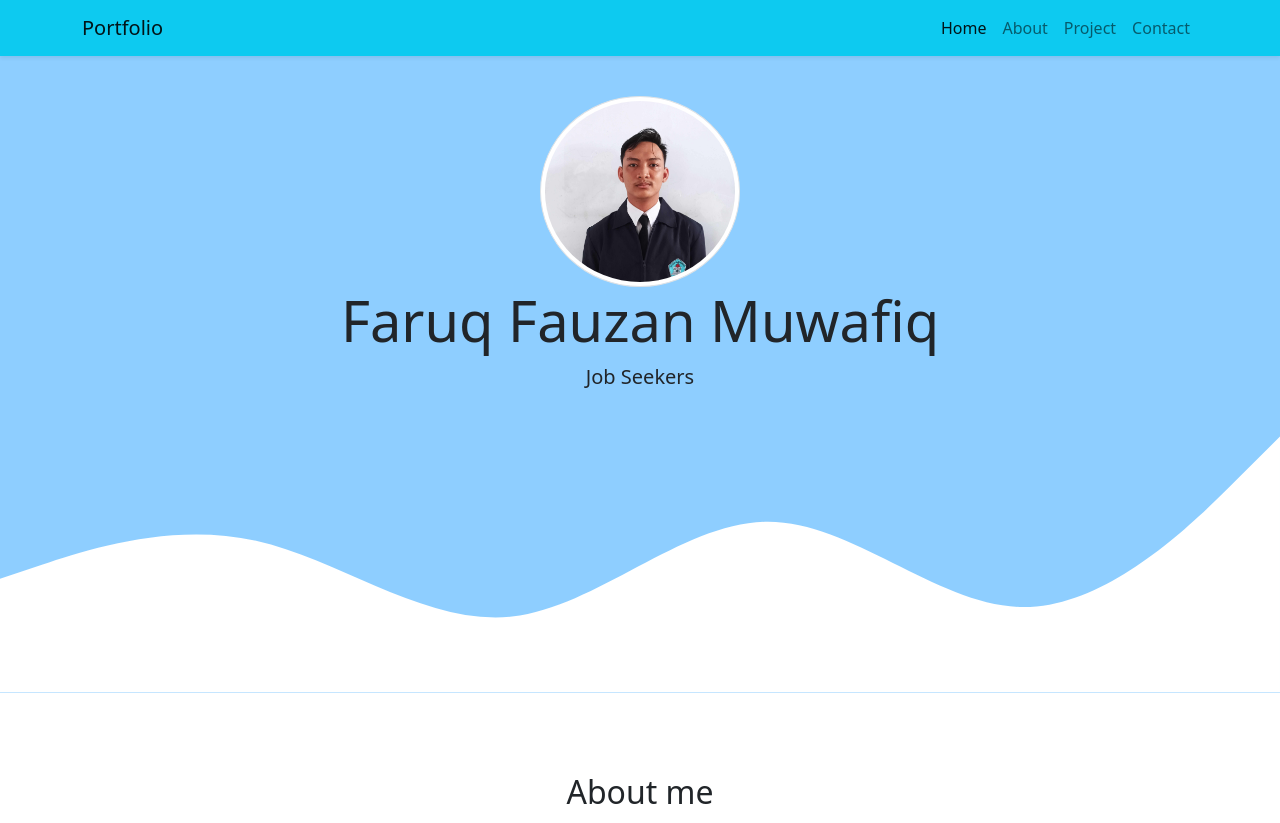
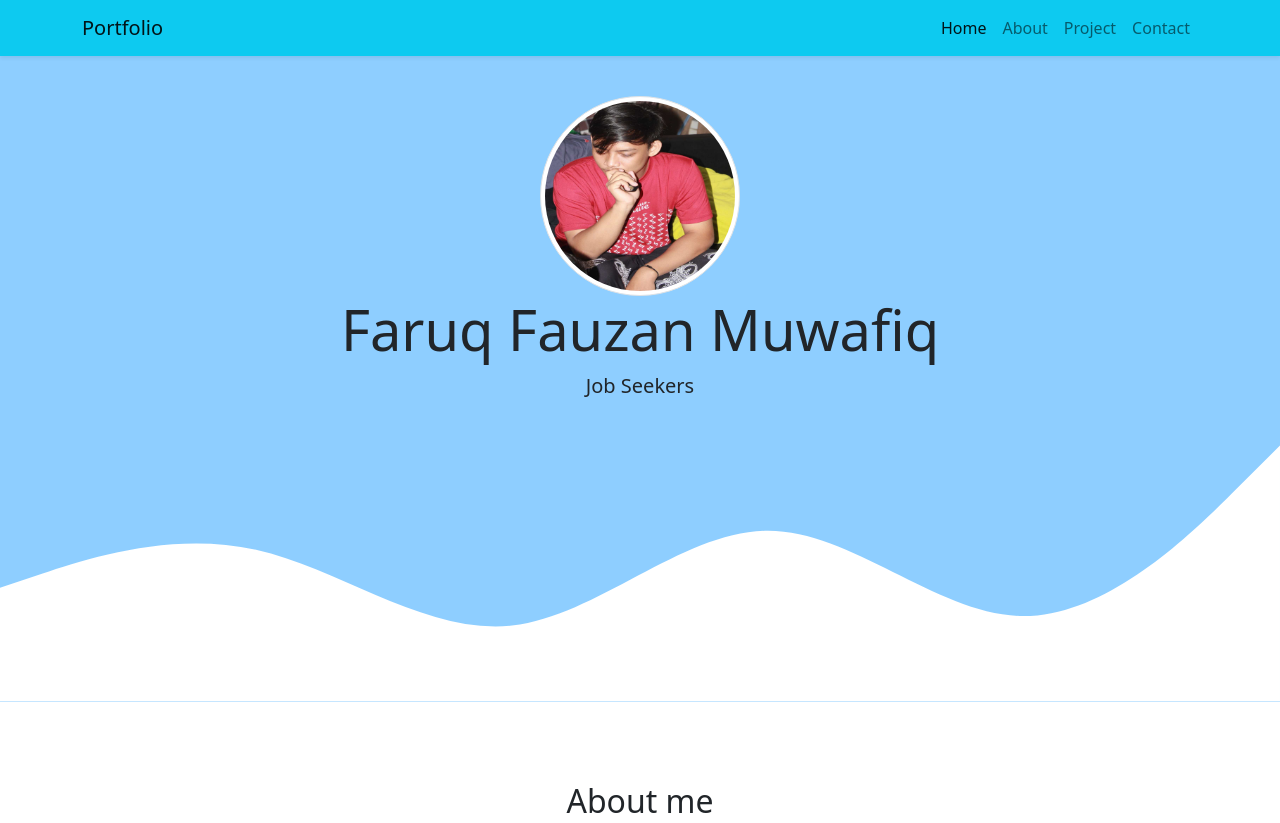
Before and after one commit to Janzz55/janzz55.github.io, a plain HTML site: page index.html in a window 1280 px wide. Shown: the top 823 px of the page. Drawn offline with nearby package versions, Linux system fonts and the light colour scheme.

Commit message:
mengubah foto

```diff
--- a/index.html
+++ b/index.html
@@ -45,7 +45,7 @@
 
     <!--jumbotron-->
     <div class="jumbotron text-center">
-      <img src="img/foto.jpg" alt="faruq fauzan" width="200" class="rounded-circle img-thumbnail" />
+      <img src="img/foto1.jpg" alt="faruq fauzan" width="200" class="rounded-circle img-thumbnail" />
       <h1 class="display-4">Faruq Fauzan Muwafiq</h1>
       <p class="lead">Job Seekers</p>
       <svg xmlns="http://www.w3.org/2000/svg" viewBox="0 0 1440 320">
```
Also changed, not shown: img/foto1.jpg (added).
